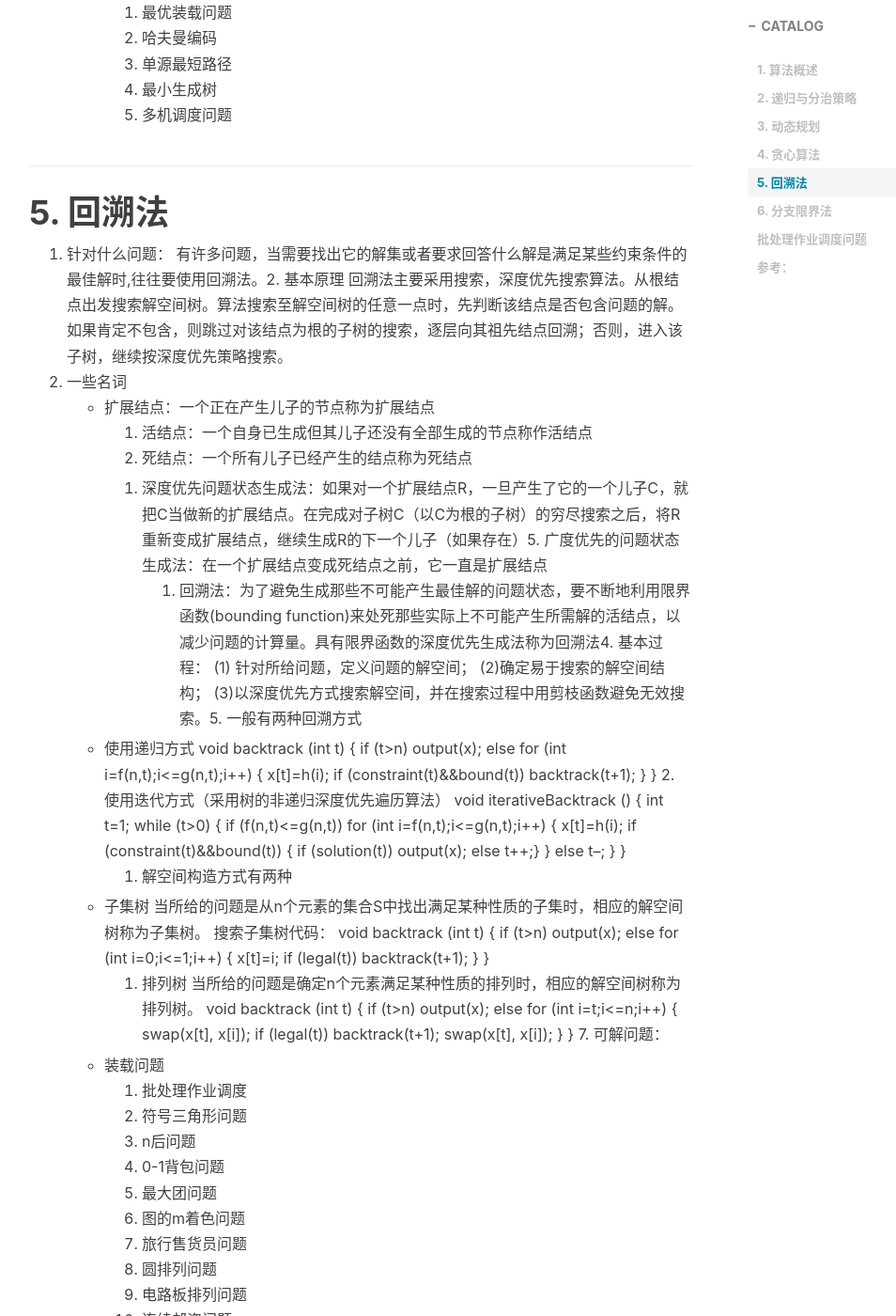
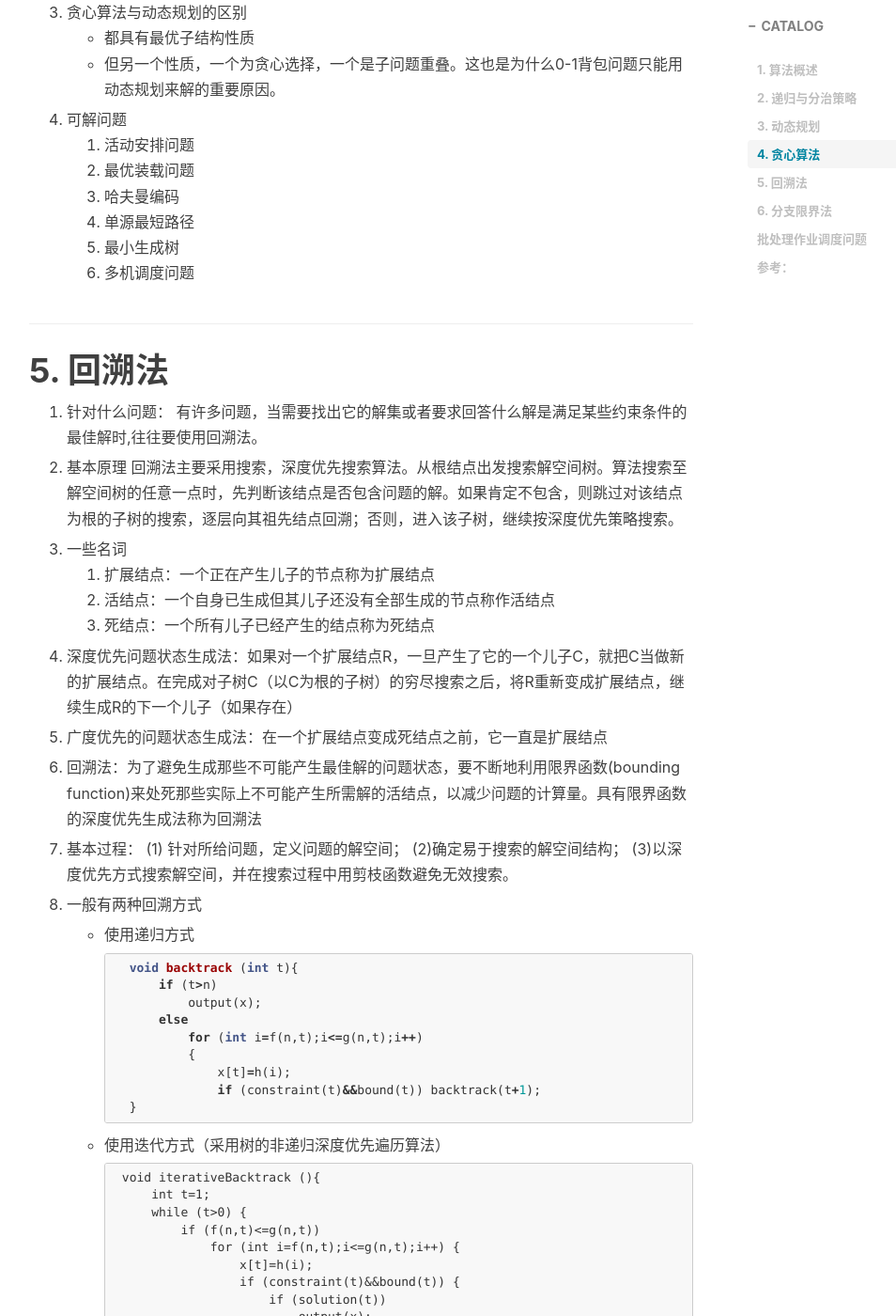
Before and after one commit to mo-xiaoxi/mo-xiaoxi.github.io, a Jekyll site: the page built from _posts/2016-06-20-Algorithm.md, in a window 1280 px wide and 1400 px high, scrolled down 2873 px. Shown: the whole window at 94% size, without its empty margins (234-1188 px from the left). Built offline with Jekyll 4.4.1, drawn with Linux system fonts in a browser that asks for light colours; nearby versions of some CDN libraries; comment, search, counter and statistics services are not loaded; some of the changed text lies outside the part shown.

Commit message:
update Algorithm and sqli

`````diff
--- a/_posts/2016-06-20-Algorithm.md
+++ b/_posts/2016-06-20-Algorithm.md
@@ -29,15 +29,23 @@ tags:
 
 # 2. 递归与分治策略
 1. 分治总体思想：将一个难以直接解决的大问题，分割成一些规模较小的相同问题，以便各个击破，分而治之。
-   2. 直接或间接地调用自身的算法称为递归算法。用函数自身给出定义的函数称为递归函数。3. 分治法所能解决的问题一般具有以下几个特征：- 该问题的规模缩小到一定的程度就可以容易地解决；	- 该问题可以分解为若干个规模较小的相同问题，即该问题具有最优子结构性质	- 利用该问题分解出的子问题的解可以合并为该问题的解；	- 该问题所分解出的各个子问题是相互独立的，即子问题之间不包含公共的子问题。
-   3. 可解问题
-      - 二分搜索2. 大整数的乘法	3. Strassen矩阵乘法
-   4. 棋盘覆盖
-   5. 合并排序
-   6. 快速排序
-   7. 线性时间选择
-   8. 最接近点问题
-   9. 循环赛日程表
+2. 直接或间接地调用自身的算法称为递归算法。
+3. 用函数自身给出定义的函数称为递归函数。
+4. 分治法所能解决的问题一般具有以下几个特征：
+   - 该问题的规模缩小到一定的程度就可以容易地解决；
+   - 该问题可以分解为若干个规模较小的相同问题，即该问题具有最优子结构性质
+   - 利用该问题分解出的子问题的解可以合并为该问题的解；
+   - 该问题所分解出的各个子问题是相互独立的，即子问题之间不包含公共的子问题。
+5. 可解问题
+   - 二分搜索
+   - 大整数的乘法
+   - trassen矩阵乘法
+   - 棋盘覆盖
+   - 合并排序
+   - 快速排序
+   - 线性时间选择
+   - 最接近点问题
+   - 循环赛日程表
 
 -----
 
@@ -103,29 +115,100 @@ tags:
 
 # 5. 回溯法
 1. 针对什么问题：
-   有许多问题，当需要找出它的解集或者要求回答什么解是满足某些约束条件的最佳解时,往往要使用回溯法。2. 基本原理
+   有许多问题，当需要找出它的解集或者要求回答什么解是满足某些约束条件的最佳解时,往往要使用回溯法。
+
+2. 基本原理
    回溯法主要采用搜索，深度优先搜索算法。从根结点出发搜索解空间树。算法搜索至解空间树的任意一点时，先判断该结点是否包含问题的解。如果肯定不包含，则跳过对该结点为根的子树的搜索，逐层向其祖先结点回溯；否则，进入该子树，继续按深度优先策略搜索。
-2. 一些名词
-   - 扩展结点：一个正在产生儿子的节点称为扩展结点
+
+3. 一些名词
+   1. 扩展结点：一个正在产生儿子的节点称为扩展结点
    2. 活结点：一个自身已生成但其儿子还没有全部生成的节点称作活结点
    3. 死结点：一个所有儿子已经产生的结点称为死结点
-      4. 深度优先问题状态生成法：如果对一个扩展结点R，一旦产生了它的一个儿子C，就把C当做新的扩展结点。在完成对子树C（以C为根的子树）的穷尽搜索之后，将R重新变成扩展结点，继续生成R的下一个儿子（如果存在）5. 广度优先的问题状态生成法：在一个扩展结点变成死结点之前，它一直是扩展结点
-   4. 回溯法：为了避免生成那些不可能产生最佳解的问题状态，要不断地利用限界函数(bounding function)来处死那些实际上不可能产生所需解的活结点，以减少问题的计算量。具有限界函数的深度优先生成法称为回溯法4. 基本过程：
-      (1) 针对所给问题，定义问题的解空间；
-      (2)确定易于搜索的解空间结构；
-      (3)以深度优先方式搜索解空间，并在搜索过程中用剪枝函数避免无效搜索。5. 一般有两种回溯方式
-   -  使用递归方式
-      	void backtrack (int t)			{       			if (t>n) output(x);       			else         		for (int i=f(n,t);i<=g(n,t);i++) {           		x[t]=h(i);           		if (constraint(t)&&bound(t)) backtrack(t+1);           		}			}	2. 使用迭代方式（采用树的非递归深度优先遍历算法）
-      	void iterativeBacktrack ()			{  				int t=1;  				while (t>0) {    			if (f(n,t)<=g(n,t))       			for (int i=f(n,t);i<=g(n,t);i++) {        			x[t]=h(i);        			if (constraint(t)&&bound(t)) {          				if (solution(t)) output(x);          				else t++;}        			}    				else t--;    			}			}
-      6. 解空间构造方式有两种
-   -  子集树
+
+4. 深度优先问题状态生成法：如果对一个扩展结点R，一旦产生了它的一个儿子C，就把C当做新的扩展结点。在完成对子树C（以C为根的子树）的穷尽搜索之后，将R重新变成扩展结点，继续生成R的下一个儿子（如果存在）
+
+5. 广度优先的问题状态生成法：在一个扩展结点变成死结点之前，它一直是扩展结点
+
+6. 回溯法：为了避免生成那些不可能产生最佳解的问题状态，要不断地利用限界函数(bounding function)来处死那些实际上不可能产生所需解的活结点，以减少问题的计算量。具有限界函数的深度优先生成法称为回溯法
+
+7. 基本过程：
+   (1) 针对所给问题，定义问题的解空间；
+   (2)确定易于搜索的解空间结构；
+   (3)以深度优先方式搜索解空间，并在搜索过程中用剪枝函数避免无效搜索。
+
+8. 一般有两种回溯方式
+
+   - 使用递归方式
+
+       ````c
+       void backtrack (int t){
+           if (t>n)
+               output(x);
+           else
+               for (int i=f(n,t);i<=g(n,t);i++)
+               {
+                   x[t]=h(i);
+                   if (constraint(t)&&bound(t)) backtrack(t+1);           			}
+       }
+       ````
+
+   -  使用迭代方式（采用树的非递归深度优先遍历算法）
+
+       ```C
+       void iterativeBacktrack (){
+           int t=1;
+           while (t>0) {
+               if (f(n,t)<=g(n,t))
+                   for (int i=f(n,t);i<=g(n,t);i++) {
+                       x[t]=h(i);
+                       if (constraint(t)&&bound(t)) {
+                           if (solution(t))
+                               output(x);
+                           else t++;
+                       }
+                   }
+               	else t--;
+           	}
+       }
+       ```
+   9. 解空间构造方式有两种
+
+   1. 子集树
+
       当所给的问题是从n个元素的集合S中找出满足某种性质的子集时，相应的解空间树称为子集树。
       搜索子集树代码：
-      	void backtrack (int t)			{  				if (t>n) output(x);    			else      				for (int i=0;i<=1;i++) {        			x[t]=i;        			if (legal(t)) backtrack(t+1);      			}			}
+
+   - ````C
+      void backtrack (int t)
+      {
+          if (t>n) output(x);
+          else
+              for (int i=0;i<=1;i++) {
+                  x[t]=i;
+                  if (legal(t)) backtrack(t+1);
+              }
+      }
+      ````
    2. 排列树
       当所给的问题是确定n个元素满足某种性质的排列时，相应的解空间树称为排列树。
-      	void backtrack (int t)			{  				if (t>n) output(x);    			else      			for (int i=t;i<=n;i++) {        			swap(x[t], x[i]);        			if (legal(t)) backtrack(t+1);        			swap(x[t], x[i]);      			}			} 7. 可解问题：
-   - 装载问题
+
+      ```C
+      void backtrack (int t)
+      {
+          if (t>n) output(x);
+          else
+              for (int i=t;i<=n;i++) {
+                  swap(x[t], x[i]);
+                  if (legal(t)) backtrack(t+1);
+                  swap(x[t], x[i]);
+              }
+      }
+      ```
+
+10. 可解问题：
+
+   1. 装载问题
+
    2. 批处理作业调度
    3. 符号三角形问题
    4. n后问题
@@ -153,18 +234,30 @@ tags:
    4. 空间效率
       - 回溯法的空间消耗与解空间（最大）树高有关
       - 分支限界法的空间消耗一般表现出广度优先搜索的特点，与解空间的宽度有关。
-        一般树高远小于树宽（E.g. 满二叉树：h << 2 ^ h），所以可以认为分支限界法是回溯法的一种空间换时间的技术 2. 基本思想
-   -  分支限界法常以广度优先或以最小耗费（最大效益）优先的方式搜索问题的解空间树。
-       2. 在分支限界法中，每一个活结点只有一次机会成为扩展结点。活结点一旦成为扩展结点，就一次性产生其所有儿子结点。在这些儿子结点中，导致不可行解或导致非最优解的儿子结点被舍弃，其余儿子结点被加入活结点表中。	3.   此后，从活结点表中取下一结点成为当前扩展结点，并重复上述结点扩展过程。这个过程一直持续到找到所需的解或活结点表为空时为止。
-          3. 常见的两种分支限界法- 队列式(FIFO)分支限界法        按照队列先进先出（FIFO）原则选取下一个节点为扩展节点。 2. 优先队列式分支限界法
-              按照优先队列中规定的优先级选取优先级最高的节点成为当前扩展节点。 4. 可解问题：
-   -  装载问题
-   2. 布线问题
-   3. 0-1 背包问题
-   4. 最大团问题
-   5. 旅行售货员问题
-   6. 电路板排列问题
-   7. 批处理作业调度问题
+        一般树高远小于树宽（E.g. 满二叉树：h << 2 ^ h），所以可以认为分支限界法是回溯法的一种空间换时间的技术
+
+2. 基本思想
+
+  - 分支限界法常以广度优先或以最小耗费（最大效益）优先的方式搜索问题的解空间树。
+  - 在分支限界法中，每一个活结点只有一次机会成为扩展结点。活结点一旦成为扩展结点，就一次性产生其所有儿子结点。在这些儿子结点中，导致不可行解或导致非最优解的儿子结点被舍弃，其余儿子结点被加入活结点表中。
+  - 此后，从活结点表中取下一结点成为当前扩展结点，并重复上述结点扩展过程。这个过程一直持续到找到所需的解或活结点表为空时为止。
+
+3. 常见的两种分支限界法- 队列式(FIFO)分支限界法
+
+    1. 按照队列先进先出（FIFO）原则选取下一个节点为扩展节点。
+    2. 优先队列式分支限界法
+        按照优先队列中规定的优先级选取优先级最高的节点成为当前扩展节点。
+
+4. 可解问题：
+
+    1. 装载问题
+
+    2. 布线问题
+    3. 0-1 背包问题
+    4. 最大团问题
+    5. 旅行售货员问题
+    6. 电路板排列问题
+    7. 批处理作业调度问题
 -----
 
 # 参考：
`````
Also changed, not shown: other parts of _posts/2016-06-20-Algorithm.md (+11 -9 lines), _posts/2016-07-27-Sqli-labs.md (+1 -2 lines).
